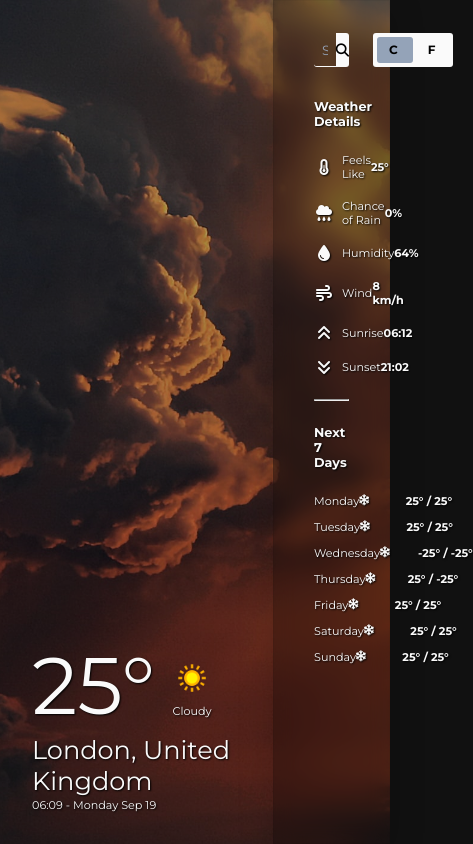
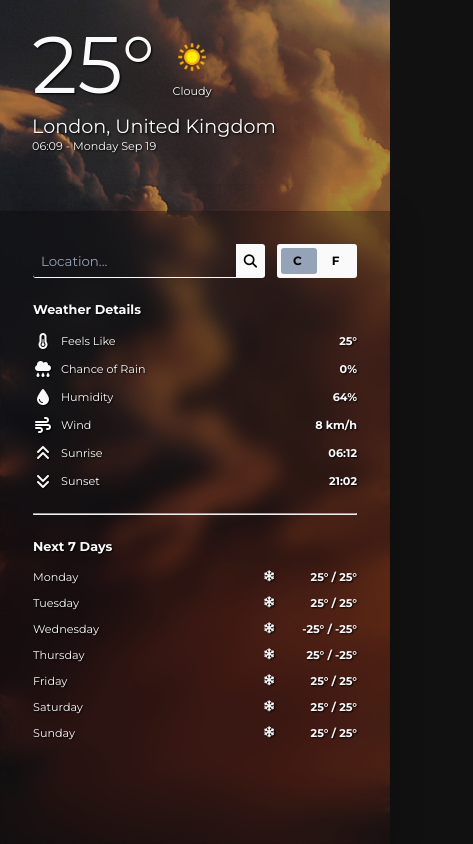
Before and after one commit to GDimitroff/weather, a website built with webpack: page src/template.html in a window 390 px wide. Shown: the whole page, 473 px wide, since content can reach past the window. Built offline with nearby package versions, Linux system fonts and the light colour scheme.

Commit message:
Fix media queries

```diff
--- a/src/main.css
+++ b/src/main.css
@@ -9,28 +9,28 @@
 html {
   font-size: 62.5%;
   user-select: none;
+  height: -webkit-fill-available;
+  -webkit-tap-highlight-color: transparent;
 }
 
 body {
+  height: 100vh;
+  height: -webkit-fill-available;
   font-family: 'Montserrat', sans-serif;
   font-size: 1.6rem;
   background: #111;
   text-shadow: 1px 1px 2px black;
 }
 
-h1,
-h3 {
-  font-weight: 400;
-}
-
 .main {
-  min-height: 100vh;
+  display: flex;
+  width: 100%;
+  height: 100%;
   background: url('./assets/imgs/day/cloudy.jpg');
   background-position: center;
   background-repeat: no-repeat;
   background-size: cover;
   color: #fafafa;
-  position: relative;
   transition: 500ms;
 
   /* Change to 0 once the whole app is finished */
@@ -50,14 +50,16 @@ h3 {
   overflow: hidden;
 }
 
+h1,
+h3 {
+  font-weight: 400;
+}
+
 .left-panel {
-  position: absolute;
-  bottom: 0;
-  left: 0;
-  width: 70%;
-
+  flex-basis: 60%;
   display: flex;
   padding: 4rem;
+  z-index: 1;
 }
 
 .weather {
@@ -96,25 +98,21 @@ h3 {
 }
 
 .sidebar {
-  position: absolute;
-  top: 0;
-  bottom: 0;
-  right: 0;
-  width: 30%;
-  height: 100%;
-  padding: 4rem 5rem;
+  flex-basis: 40%;
+  padding: 4rem;
   background: rgba(0, 0, 0, 0.3);
   box-shadow: 0 8px 32px 0 rgba(0, 0, 0, 0.219);
   backdrop-filter: blur(10px);
   -webkit-backdrop-filter: blur(10px);
   border: 1px solid rgba(0, 0, 0, 0.048);
+  overflow-y: auto;
   z-index: 1;
 }
 
 .settings {
   display: flex;
   align-items: center;
-  gap: 24px;
+  gap: 12px;
   margin-bottom: 4rem;
 }
 
@@ -330,18 +328,29 @@ hr {
 /************************************/
 
 @media (max-width: 44em) {
-  /* .main {
-    overflow: hidden;
+  .main {
+    flex-direction: column;
   }
 
-  .bottom-panel {
-    display: flex;
-    overflow-x: scroll;
+  .left-panel {
+    flex-basis: 25%;
   }
 
-  .weekday {
-    min-width: 200px;
-  } */
+  .sidebar {
+    flex-basis: 75%;
+  }
+
+  .settings {
+    margin-bottom: 3rem;
+  }
+
+  .sidebar h3 {
+    margin: 2rem 0;
+  }
+
+  .details ul {
+    gap: 12px;
+  }
 }
 
 /************************************/
@@ -349,26 +358,7 @@ hr {
 /************************************/
 
 @media (max-width: 34em) {
-  /* .upper-panel {
-    flex-direction: column;
-    align-items: center;
-    gap: 18px;
+  .name {
+    font-size: 2.4rem;
   }
-
-  .info > div {
-    justify-content: center;
-  }
-
-  .search-input {
-    margin-top: 4rem;
-  }
-
-  .name,
-  .info p {
-    text-align: center;
-  }
-
-  .details {
-    margin-top: 2rem;
-  } */
 }
--- a/src/template.html
+++ b/src/template.html
@@ -40,11 +40,7 @@
         <div class="settings">
           <div class="search-input">
             <form id="location-input">
-              <input
-                type="text"
-                class="search"
-                placeholder="Search location..."
-              />
+              <input type="text" class="search" placeholder="Location..." />
               <button type="submit" class="submit">
                 <i class="fas fa-search"></i>
               </button>
```
